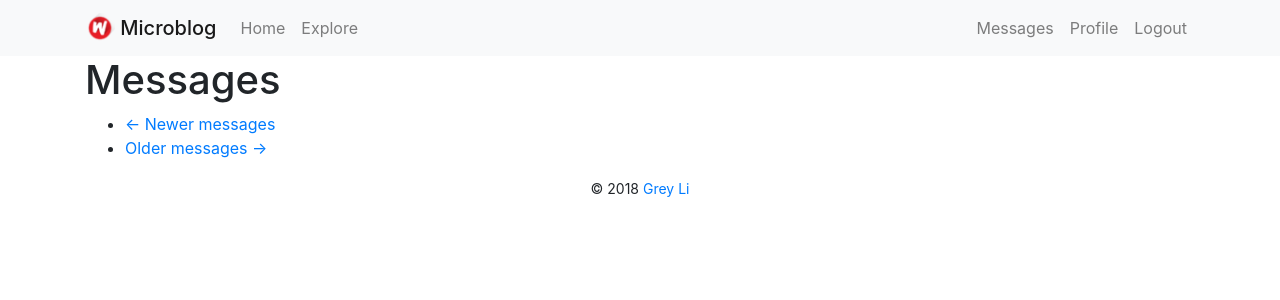
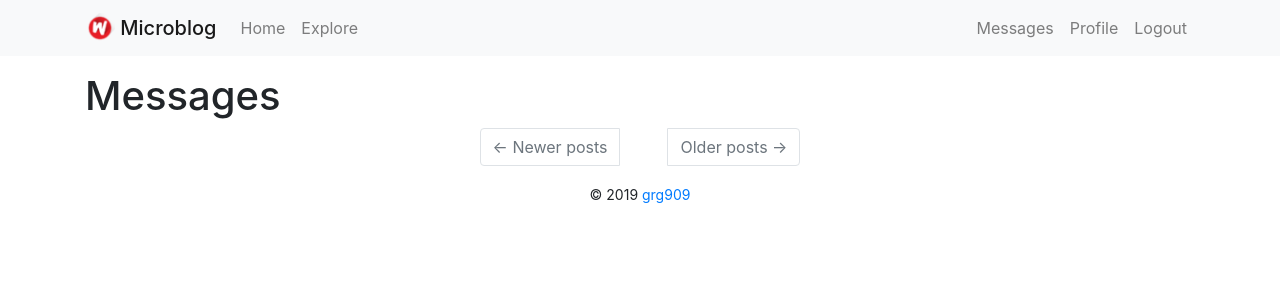
Before and after one commit to grg909/Service_demo, a Flask app: page /messages in a window 1280 px wide. Shown: the top 300 px of the page. Run offline with Flask 2, Linux system fonts and the light colour scheme; the visitor is signed in with stand-in values (Sample User, id 1); data comes from the database, SQL or seed files in the repository; data that the repository does not hold is empty; some libraries are stand-ins or nearby versions.

Commit message:
fix bootstarp4 compatible bug

```diff
--- a/app/templates/base.html
+++ b/app/templates/base.html
@@ -14,14 +14,14 @@
 {% block navbar %}
     <nav class="navbar navbar-expand-lg navbar-light bg-light">
         <div class="container">
-            <button class="navbar-toggler" type="button" data-toggle="collapse" data-target="#navbarSupportedContent"
-                    aria-controls="navbarSupportedContent" aria-expanded="false" aria-label="Toggle navigation">
-                <span class="navbar-toggler-icon"></span>
-            </button>
             <a class="navbar-brand mb-0 h1" href="{{ url_for('main.index') }}">
                 <img src="{{ url_for('static', filename='favicon.png') }}" width="30" height="30" class="d-inline-block align-top" alt="">
                 {{ _('Microblog')  }}
             </a>
+            <button class="navbar-toggler" type="button" data-toggle="collapse" data-target="#navbarNav"
+                    aria-controls="navbarNav" aria-expanded="false" aria-label="Toggle navigation">
+                <span class="navbar-toggler-icon"></span>
+            </button>
 
             <div class="collapse navbar-collapse" id="navbarNav">
                 <div class="navbar-nav">
@@ -52,11 +52,16 @@
 {% endblock %}
 
 {% block content %}
-    <div class="container">
+    <div class="container mt-3">
         {% with messages = get_flashed_messages() %}
         {% if messages %}
             {% for message in messages %}
-            <div class="alert alert-info" role="alert">{{ message }}</div>
+            <div class="alert alert-warning alert-dismissible fade show" role="alert">
+                {{ message }}
+                <button type="button" class="close" data-dismiss="alert" aria-label="Close">
+                    <span aria-hidden="true">&times;</span>
+                </button>
+            </div>
             {% endfor %}
         {% endif %}
         {% endwith %}
@@ -64,13 +69,12 @@
         {# application content needs to be provided in the app_content block #}
         {% block app_content %}{% endblock %}
     </div>
-
 {% endblock %}
 
 
 {% block footer %}
     <footer class="text-center">
-        <small> &copy; 2018 <a href="http://greyli.com" title="Written by Grey Li">Grey Li</a>
+        <small> &copy; 2019 <a href="https://github.com/grg909" title="Created by grg909">grg909</a>
         </small>
     </footer>
 {% endblock %}
@@ -96,6 +100,14 @@
         }
 
         $(function () {
+    		$.fn.popover.Constructor.Default.whiteList.table = [];
+    		$.fn.popover.Constructor.Default.whiteList.tr = [];
+    		$.fn.popover.Constructor.Default.whiteList.td = [];
+    		$.fn.popover.Constructor.Default.whiteList.th = [];
+    		$.fn.popover.Constructor.Default.whiteList.div = [];
+    		$.fn.popover.Constructor.Default.whiteList.tbody = [];
+    		$.fn.popover.Constructor.Default.whiteList.thead = [];
+
             var timer = null;
             var xhr = null;
             $('.user_popup').hover(
@@ -132,7 +144,7 @@
                         xhr = null;
                     }
                     else {
-                        elem.popover('destroy');
+                        elem.popover('dispose');
                     }
                 }
             );
--- a/app/templates/messages.html
+++ b/app/templates/messages.html
@@ -6,15 +6,15 @@
         {% include '_post.html' %}
     {% endfor %}
     <nav aria-label="...">
-        <ul class="pager">
-            <li class="previous{% if not prev_url %} disabled{% endif %}">
-                <a href="{{ prev_url or '#' }}">
-                    <span aria-hidden="true">&larr;</span> {{ _('Newer messages') }}
+        <ul class="pagination justify-content-center">
+            <li class="page-item{% if not prev_url %} disabled{% endif %}">
+                <a class="page-link" href="{{ prev_url or '#' }}" tabindex="-1">
+                    <span aria-hidden="true">&larr;</span> {{ _('Newer posts') }}
                 </a>
             </li>
-            <li class="next{% if not next_url %} disabled{% endif %}">
-                <a href="{{ next_url or '#' }}">
-                    {{ _('Older messages') }} <span aria-hidden="true">&rarr;</span>
+            <li class="page-item{% if not next_url %} disabled{% endif %} ml-5">
+                <a class="page-link" href="{{ next_url or '#' }}">
+                    {{ _('Older posts') }} <span aria-hidden="true">&rarr;</span>
                 </a>
             </li>
         </ul>
--- a/app/templates/origin.html
+++ b/app/templates/origin.html
@@ -4,15 +4,16 @@
 {%- block html %}
   <head>
     {%- block head %}
-        <title>{% block title %}{{title|default}}{% endblock title %}</title>
 
     {%- block metas %}
         <meta charset="utf-8">
         <meta name="viewport" content="width=device-width, initial-scale=1.0">
     {%- endblock metas %}
 
+    <title>{% block title %}{{title|default}}{% endblock title %}</title>
+
     {%- block styles %}
-    <!-- Bootstrap -->
+    <!-- Bootstrap CSS -->
     {{ bootstrap.load_css() }}
     {%- endblock styles %}
     {%- endblock head %}
@@ -28,7 +29,8 @@
     {%- endblock footer %}
 
     {% block scripts %}
-        {{ bootstrap.load_js() }}
+    <!-- Bootstrap JS -->
+    {{ bootstrap.load_js() }}
     {%- endblock scripts %}
     {%- endblock body %}
   </body>
```
Also changed, not shown: app/templates/index.html (+5 -5 lines), app/templates/user.html (+5 -5 lines).
